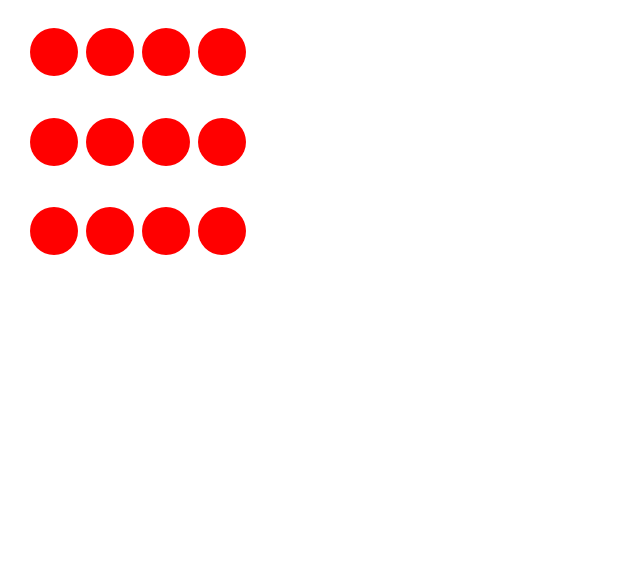
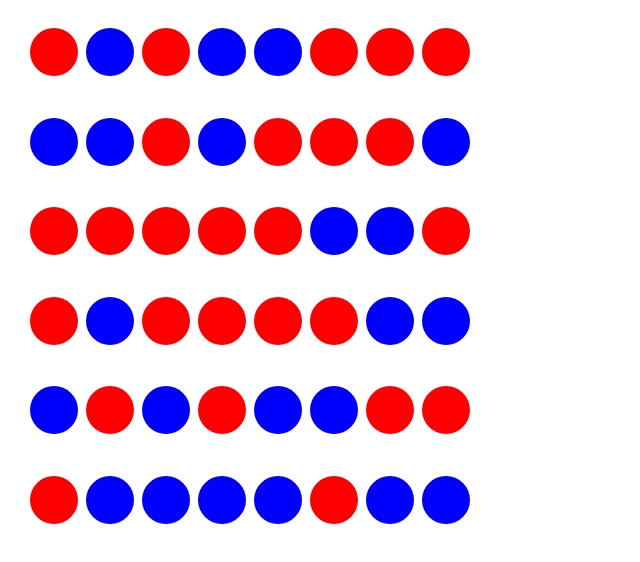
Before and after one commit to marcelbbarreiro/js_vanilla_tech_support, a plain HTML site: page index.html in a window 1280 px wide. Shown: the whole page, without its empty margins (0-640 px from the left). Drawn offline with Linux system fonts and the light colour scheme.

Commit message:
feat(color):generate random color

```diff
--- a/src/css/main.css
+++ b/src/css/main.css
@@ -1,4 +1,5 @@
-.game-container--flex {}
+.game-container--flex {
+}
 
 .balloons-container {
   display: flex;
@@ -13,3 +14,11 @@
   border-radius: 50%;
   background-color: red;
 }
+
+.blue-balloon {
+  width: 3rem;
+  height: 3rem;
+  margin: 0.25rem;
+  border-radius: 50%;
+  background-color: blue;
+}
--- a/src/js/main.js
+++ b/src/js/main.js
@@ -1,32 +1,44 @@
 const gameContainer = document.getElementById("gameContainer");
 const gridContainer = [
-    ["", "", "", ""],
-    ["", "", "", ""],
-    ["", "", "", ""]
+  ["", "", "", "", "", "", "", ""],
+  ["", "", "", "", "", "", "", ""],
+  ["", "", "", "", "", "", "", ""],
+  ["", "", "", "", "", "", "", ""],
+  ["", "", "", "", "", "", "", ""],
+  ["", "", "", "", "", "", "", ""],
 ];
 
 gridContainer.map(function (row, index) {
-
   let rowContainer = document.createElement("div");
   rowContainer.setAttribute("id", "container" + index);
   rowContainer.classList.add("balloons-container");
 
   row.map(function (balloonContainer, balloonIndex) {
     let redBalloon = document.createElement("div");
-        redBalloon.setAttribute("id", `${"container" + index + "-balloon" + balloonIndex}`);
-        redBalloon.setAttribute("data-balloon", balloonIndex)
-        redBalloon.classList.add("red-balloon");
-        rowContainer.appendChild(redBalloon)
+    redBalloon.setAttribute(
+      "id",
+      `${"container" + index + "-balloon" + balloonIndex}`
+    );
+    redBalloon.setAttribute("data-balloon", balloonIndex);
+    redBalloon.classList.add(randomColor());
+    rowContainer.appendChild(redBalloon);
   });
-
 
   gameContainer.appendChild(rowContainer);
 });
 
+function randomColor() {
+  let pickClass = Math.floor(Math.random() * 2);
+  if (pickClass === 0) {
+    return "red-balloon";
+  } else if (pickClass === 1) {
+    return "blue-balloon";
+  }
+  console.log(pickClass);
+}
 
-
-gameContainer.addEventListener('click',getBalloonId);
-function getBalloonId(e){
+gameContainer.addEventListener("click", getBalloonId);
+function getBalloonId(e) {
   //console.log(e.target.id)
   //console.log(e.currentTarget.id)
   //console.log(e.target.dataset.balloon)
```
Lines whose indentation alone changed are shown as unchanged.
